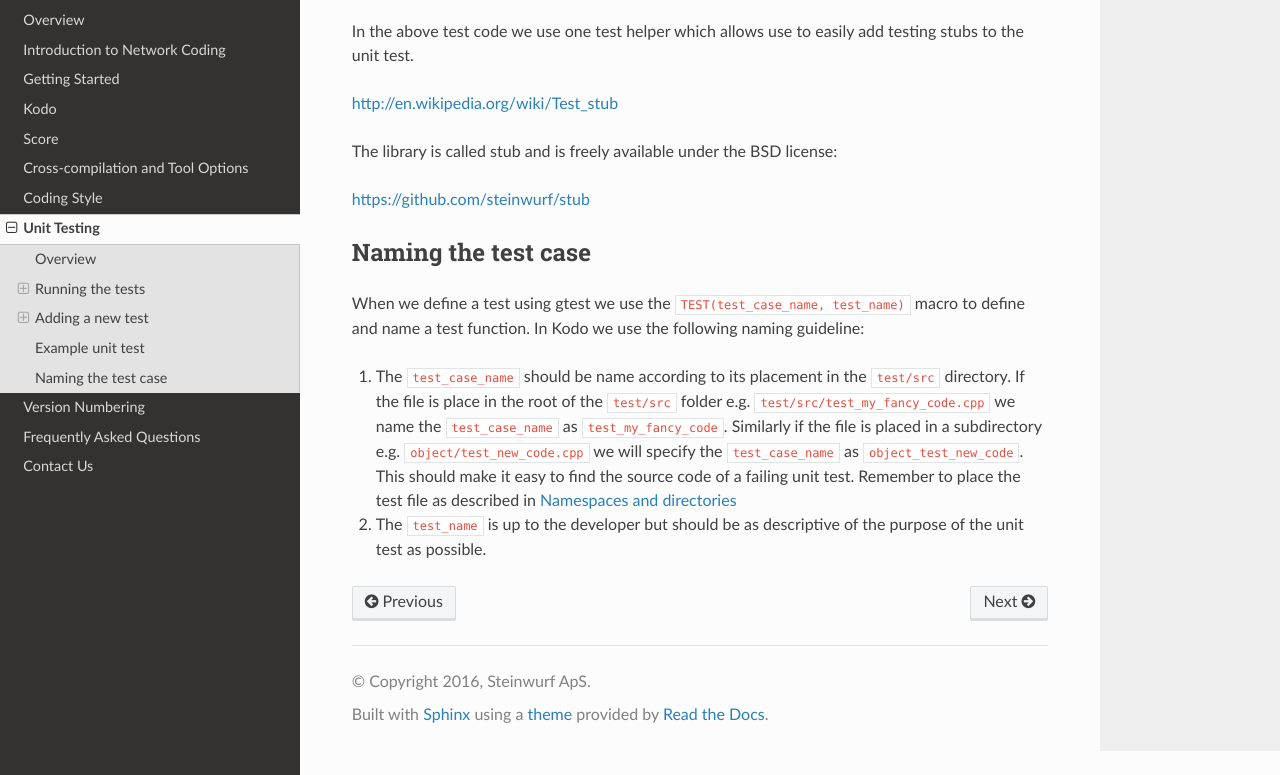
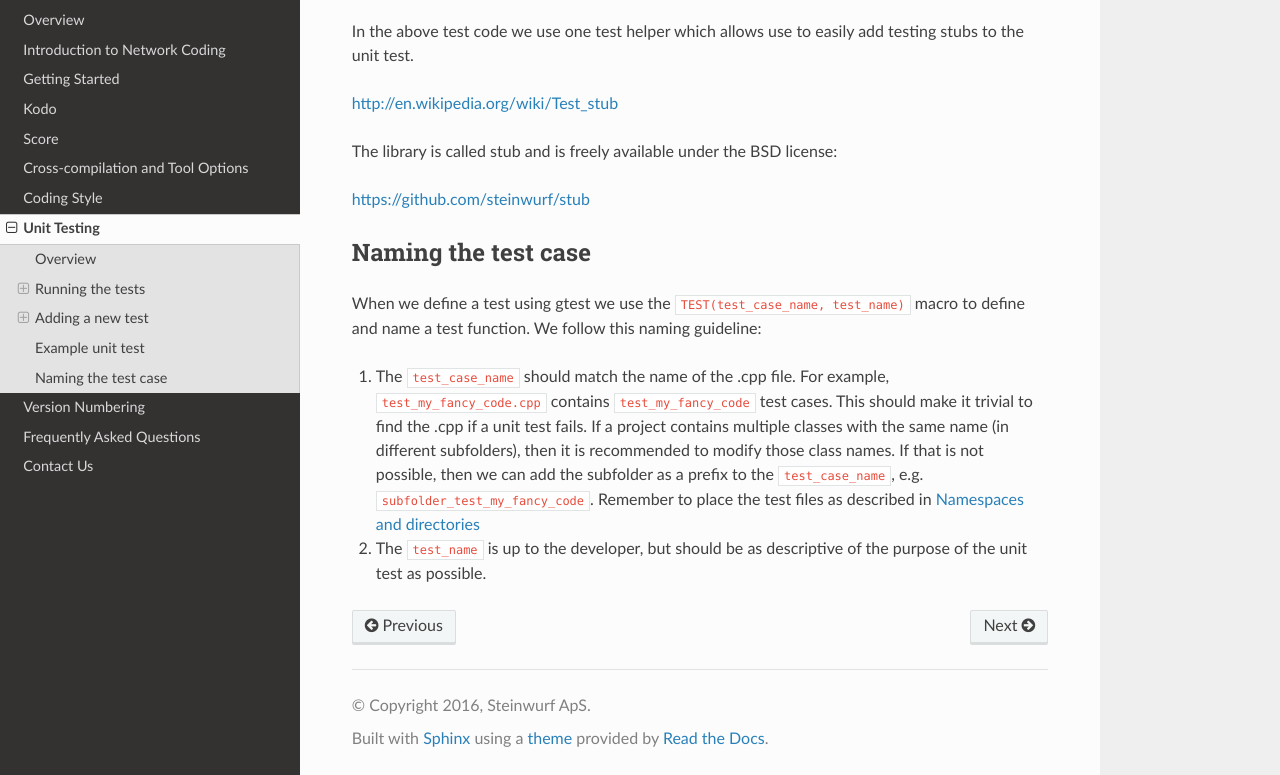
Before and after one commit to steinwurf/steinwurf-docs, a Sphinx documentation site: the page built from source/unittest.rst, in a window 1280 px wide and 900 px high, scrolled down 3449 px, cut to the strip 125-900 px from the top of the window. Built offline with Sphinx 7.4.7 and the Read the Docs theme 2.0.0, drawn with Linux system fonts in a browser that asks for light colours.

Commit message:
Update unittest.rst

```diff
--- a/source/unittest.rst
+++ b/source/unittest.rst
@@ -173,19 +173,17 @@ https://github.com/steinwurf/stub
 Naming the test case
 --------------------
 
-When we define a test using gtest we use the ``TEST(test_case_name,
-test_name)`` macro to define and name a test function. In Kodo we use
-the following naming guideline:
+When we define a test using gtest we use the ``TEST(test_case_name, test_name)``
+macro to define and name a test function. We follow this naming guideline:
 
-1. The ``test_case_name`` should be name according to its placement in
-   the ``test/src`` directory. If the file is place in the root of the
-   ``test/src`` folder e.g. ``test/src/test_my_fancy_code.cpp`` we
-   name the ``test_case_name`` as ``test_my_fancy_code``. Similarly if
-   the file is placed in a subdirectory
-   e.g. ``object/test_new_code.cpp`` we will specify the
-   ``test_case_name`` as ``object_test_new_code``. This should make
-   it easy to find the source code of a failing unit test. Remember to
-   place the test file as described in
+1. The ``test_case_name`` should match the name of the .cpp file. For example,
+   ``test_my_fancy_code.cpp`` contains ``test_my_fancy_code`` test cases.
+   This should make it trivial to find the .cpp if a unit test fails.
+   If a project contains multiple classes with the same name (in different
+   subfolders), then it is recommended to modify those class names.
+   If that is not possible, then we can add the subfolder as a prefix to the
+   ``test_case_name``, e.g. ``subfolder_test_my_fancy_code``.
+   Remember to place the test files as described in
    :ref:`namespaces_and_directories`
-2. The ``test_name`` is up to the developer but should be as
+2. The ``test_name`` is up to the developer, but should be as
    descriptive of the purpose of the unit test as possible.
```
